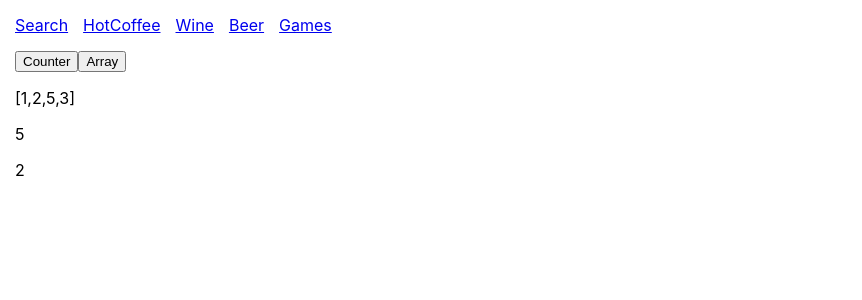
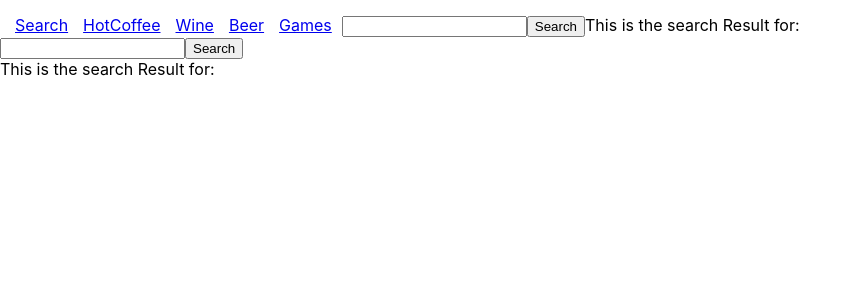
Before and after one commit to MuthulakshmiSathiyanarayanan/ApiFetch, a React (Create React App) app: page / in a window 1280 px wide. Shown: the top 300 px of the page, without its empty margins (0-862 px from the left). Built offline with nearby package versions, Linux system fonts and the light colour scheme.

Commit message:
wine page contexting

```diff
--- a/src/App.js
+++ b/src/App.js
@@ -1,13 +1,18 @@
 import "./App.css";
-import React from "react";
+import React, { createContext, useState } from "react";
 import { Outlet } from "react-router-dom";
 import Header from "./pages/header";
+export const SearchKeyContext = createContext();
 
 export default function App() {
+  const globSearch = useState("");
+
   return (
-    <div>
-      <Header />
-      <Outlet />
-    </div>
+    <SearchKeyContext.Provider value={globSearch}>
+      <div>
+        <Header />
+        <Outlet />
+      </div>
+    </SearchKeyContext.Provider>
   );
 }
--- a/src/pages/beer.js
+++ b/src/pages/beer.js
@@ -35,6 +35,7 @@ export default function BeerApp() {
         element?.name?.toUpperCase()?.indexOf(srcValue?.toUpperCase()) !== -1
     );
     setBeer(srcValue ? searchedValue : originalBeer);
+    setSearchBoxValue(srcValue);
   };
 
   return (
--- a/src/pages/games.js
+++ b/src/pages/games.js
@@ -34,12 +34,15 @@ export default function GamesApp() {
         element?.name?.toLowerCase()?.indexOf(srcValue?.toLowerCase()) !== -1
     );
     setGames(srcValue ? searchedValue : originalGames);
+    setSearchBoxValue(srcValue);
   };
   return (
     <div>
       <input type="text" ref={inputRef} />
       <button onClick={handleSearch}>search</button>
-      <span>Search results are: {searchBoxValue}</span>
+      <span>
+        Search results are: <b>{searchBoxValue}</b>
+      </span>
       <div>
         {games?.map((e) => (
           <GamesComponent {...e} />
--- a/src/pages/header.js
+++ b/src/pages/header.js
@@ -1,6 +1,6 @@
 import { Link } from "react-router-dom";
 import routingParameter from "../common/json/menu.json";
-import { SearchBox } from "./headerSearchAndDummyMemo";
+import SearchBox from "./headerSearchAndDummyMemo";
 
 export default function Header() {
   console.log("---RoutParameter", routingParameter);
@@ -13,7 +13,7 @@ export default function Header() {
           </Link>
         ))}
       </nav>
-      {/*  <SearchBox /> */}
+      <SearchBox />
     </div>
   );
 }
--- a/src/pages/headerSearchAndDummyMemo.js
+++ b/src/pages/headerSearchAndDummyMemo.js
@@ -1,27 +1,31 @@
-import React, { useEffect, useMemo, useRef, useState } from "react";
+import React, { useContext, useRef } from "react";
+import { SearchKeyContext } from "../App";
+import { ReactDOM } from "react";
 //header search box to find whether useRef focus works
+
 const SearchBox = () => {
-  const [query, setQuery] = useState("");
-  const focusElement = useRef(null);
-  console.log(focusElement);
-
-  const handleInputChange = (e) => {
-    setQuery(e.target.value);
+  const inputRef = useRef(null);
+  const [globSearch, setGlobSearch] = useContext(SearchKeyContext);
+  const handleSearch = () => {
+    const srcValue = inputRef?.current?.value;
+    setGlobSearch(srcValue);
   };
-  useEffect(() => {
-    console.log(focusElement);
-    focusElement.current.focus();
-  }, []);
 
   return (
-    <div>
-      <input value={query} onChange={handleInputChange} ref={focusElement} />
-      <button>Search</button>
-    </div>
+    <>
+      <div>
+        <input ref={inputRef} />
+        <button onClick={handleSearch}>Search</button>
+      </div>
+      <span>
+        This is the search Result for:<b>{globSearch}</b>
+      </span>
+    </>
   );
 };
+export default SearchBox;
 //useMemo hook implementation for a sample function not associated with any of the api fetched pages
-const DummyMemoFunction = () => {
+/* const DummyMemoFunction = () => {
   const [counter, setCounter] = useState(2); //tried a sample  dummy fun for useMemo
   const [sampleArray, setSampleArray] = useState([1, 2, 5, 3]);
   function showMax() {
@@ -41,5 +45,4 @@ const DummyMemoFunction = () => {
       <span> {counter}</span>
     </div>
   );
-};
-export { SearchBox, DummyMemoFunction };
+}; */
--- a/src/pages/hotCoffee.js
+++ b/src/pages/hotCoffee.js
@@ -42,7 +42,7 @@ export default function HotCoffeeApp() {
     setHotCoffee(srcValue ? searchedValue : originalHotCoffee);
     console.log("---basic check--", setHotCoffee);
     console.log("--checking the setState--", hotCoffee);
-    // setSearchBoxValue(srcValue);
+    setSearchBoxValue(srcValue);
   };
 
   //console logs for hotCoffee and original hot coffee changes
--- a/src/pages/route.js
+++ b/src/pages/route.js
@@ -4,7 +4,7 @@ import BeerApp from "./beer";
 import WineApp from "./wine";
 import GamesApp from "./games";
 import App from "../App";
-import { DummyMemoFunction } from "./headerSearchAndDummyMemo";
+import SearchBox from "./headerSearchAndDummyMemo";
 
 export default function MyRouter() {
   return (
@@ -13,14 +13,13 @@ export default function MyRouter() {
         <Route path="/" element={<App />}>
           {" "}
           //main layout page//
-          <Route index element={<DummyMemoFunction />} /> //default home page
+          <Route index element={<SearchBox />} /> //default home page
           <Route path="hotCoffee" element={<HotCoffeeApp />} />
           /*higher order component*/
           <Route path="wine" element={<WineApp />} />
           <Route path="beer" element={<BeerApp />} />
           <Route path="games" element={<GamesApp />} />
-          {/*           <Route path="*" element={<NoPage />} /> //for future refernce
-           */}{" "}
+          <Route path="*" element={<b>404 Error Page Not Found</b>} />
         </Route>
       </Routes>
     </BrowserRouter>
--- a/src/pages/wine.js
+++ b/src/pages/wine.js
@@ -1,43 +1,42 @@
-import { useEffect, useRef, useState } from "react";
+import { useEffect, useState, useContext } from "react";
 import WineComponent from "../components/wineComponent";
 import api from "../common/json/api.json";
+import { SearchKeyContext } from "../App";
 
 export default function WineApp() {
   const [wine, setWine] = useState([]);
   const [originalWine, setOriginalWine] = useState([]);
-  const inputRef = useRef(null);
-  const [searchBoxValue, setSearchBoxValue] = useState();
-
+  const [srcCtxValue] = useContext(SearchKeyContext);
   //fetching Wine
-  const getOriginalWine = async () => {
+  const getWine = async () => {
     const apiResp = await fetch(api[2]);
     const respJson = await apiResp.json();
     setOriginalWine(respJson);
     setWine(respJson);
+    handleContextSearch(respJson);
   };
 
   //useEffect
   useEffect(() => {
-    getOriginalWine();
+    getWine();
   }, []);
 
-  //handle search
-  const handleSearch = () => {
-    const srcValue = inputRef?.current?.value;
-    const searchedValue = originalWine?.filter(
+  useEffect(() => {
+    handleContextSearch();
+  }, [srcCtxValue]);
+
+  //handle contextsearch
+  const handleContextSearch = (defaultValue = originalWine) => {
+    const searchedValue = defaultValue?.filter(
       (element) =>
-        element?.winery?.toUpperCase()?.indexOf(srcValue?.toUpperCase()) !== -1
+        element?.winery?.toUpperCase()?.indexOf(srcCtxValue?.toUpperCase()) !==
+        -1
     );
-    setWine(srcValue ? searchedValue : originalWine);
+    setWine(srcCtxValue ? searchedValue : defaultValue);
   };
 
   return (
     <div>
-      <input type="text" ref={inputRef} />
-      <button onClick={handleSearch}>Search</button>
-      <br />
-      <span>This is the search result for: {searchBoxValue}</span>
-      <br />
       <div className="BeverageContainer">
         {wine?.map((e) => (
           <WineComponent {...e} />
```
